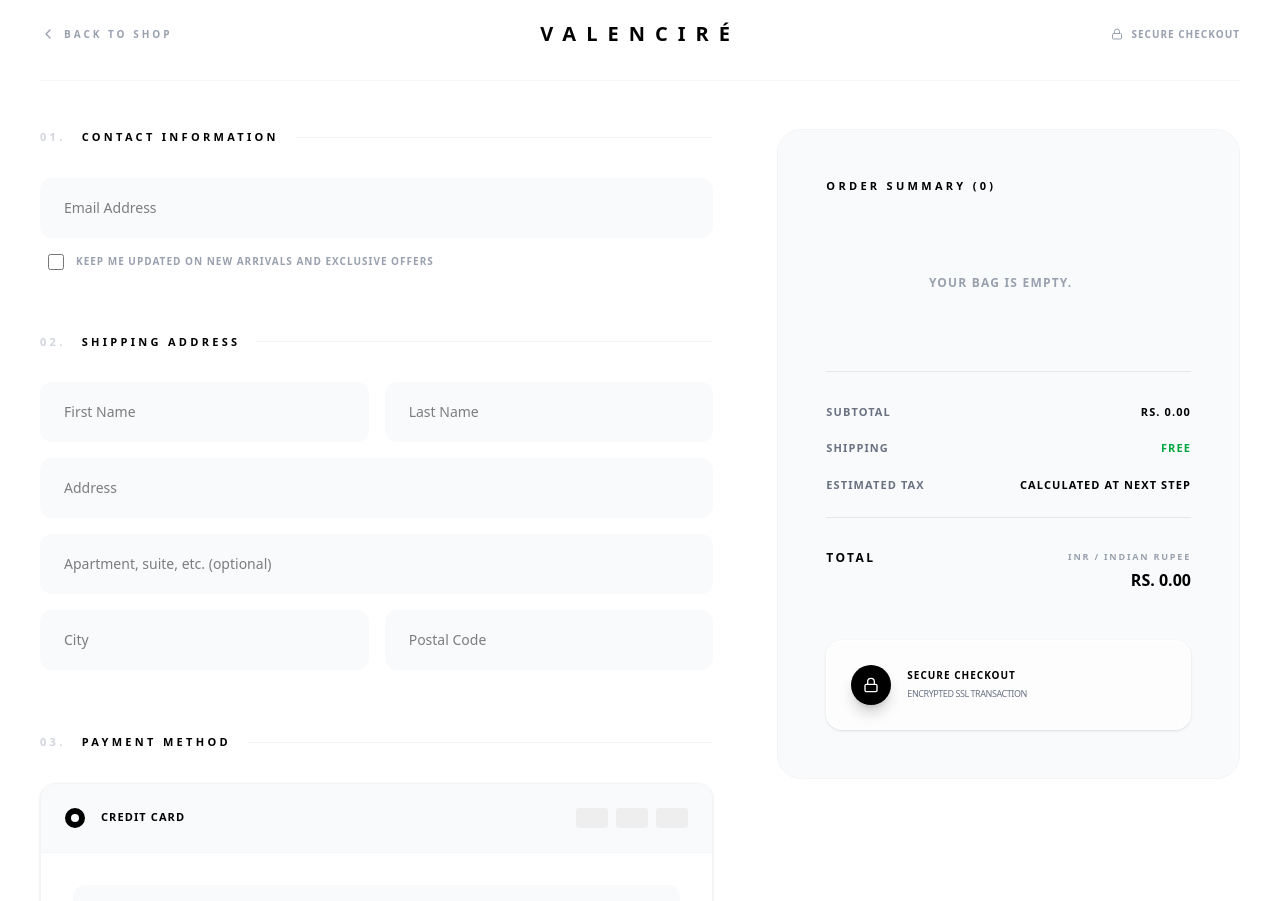
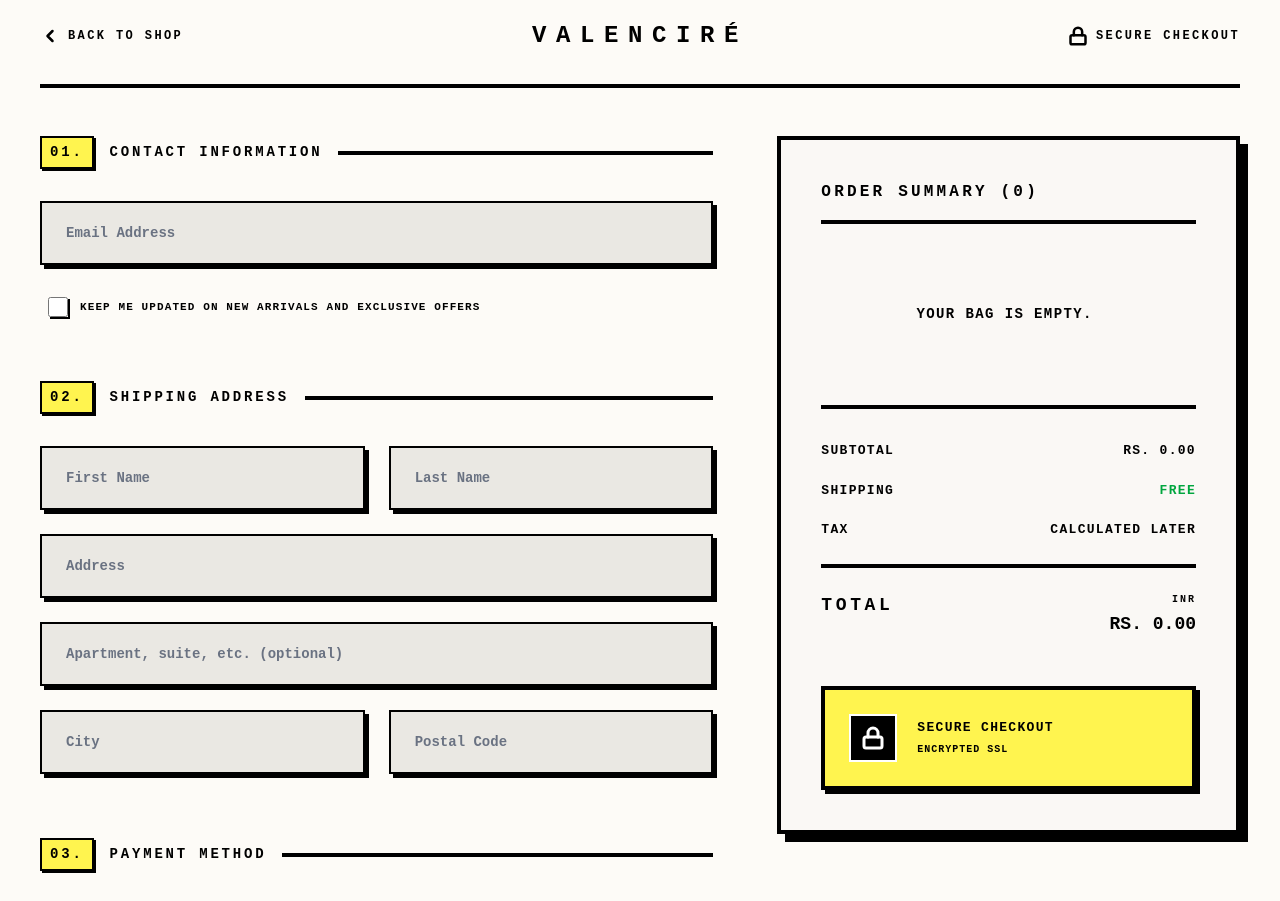
Before and after one commit to legitnieraj1/valencire-web, a Next.js app: page /checkout in a window 1280 px wide. Shown: the part 20-921 px from the top of the page. Built offline with nearby package versions, Linux system fonts and the light colour scheme.

Commit message:
Apply vintage theme to entire website

```diff
--- a/src/app/checkout/page.tsx
+++ b/src/app/checkout/page.tsx
@@ -15,25 +15,25 @@
   const total = subtotal + shipping;
 
   return (
-    <div className="min-h-screen bg-white text-black font-ui pt-10 pb-20">
+    <div className="min-h-screen bg-[#FDFBF7] text-black font-ui pt-10 pb-20">
       <div className="max-w-[1440px] mx-auto px-6 md:px-10">
 
         {/* Header / Brand */}
-        <div className="grid grid-cols-3 items-center mb-12 border-b border-gray-100 pb-8">
+        <div className="grid grid-cols-3 items-center mb-12 border-b-4 border-black pb-8">
           <div className="justify-self-start">
-            <Link href="/" className="flex items-center gap-2 text-[10px] uppercase tracking-[0.3em] font-bold text-gray-400 hover:text-black transition-colors">
-              <ChevronLeft className="w-4 h-4" />
+            <Link href="/" className="flex items-center gap-2 text-[12px] uppercase tracking-[0.2em] font-bold text-black hover:text-gray-600 transition-colors" style={{ fontFamily: "Courier New, monospace" }}>
+              <ChevronLeft className="w-5 h-5 stroke-[3px]" />
               <span className="hidden sm:inline">Back to Shop</span>
             </Link>
           </div>
           <div className="justify-self-center text-center">
-            <h1 className="text-xl tracking-[0.5em] uppercase font-bold">
+            <h1 className="text-2xl tracking-[0.4em] uppercase font-bold" style={{ fontFamily: "Courier New, monospace" }}>
               VALENCIRÉ
             </h1>
           </div>
           <div className="justify-self-end text-right">
-            <div className="flex items-center gap-2 text-[10px] uppercase tracking-widest font-bold text-gray-400">
-              <Lock className="w-3 h-3" />
+            <div className="flex items-center gap-2 text-[12px] uppercase tracking-[0.2em] font-bold text-black" style={{ fontFamily: "Courier New, monospace" }}>
+              <Lock className="w-5 h-5 stroke-[3px]" />
               <span className="hidden sm:inline">Secure Checkout</span>
             </div>
           </div>
@@ -46,141 +46,141 @@
 
             {/* Contact Information */}
             <section>
-              <h2 className="text-[11px] uppercase tracking-[0.3em] font-bold mb-8 flex items-center gap-4 text-black">
-                <span className="text-gray-300">01.</span> Contact Information
-                <div className="h-px flex-1 bg-gray-100"></div>
+              <h2 className="text-[14px] uppercase tracking-[0.2em] font-bold mb-8 flex items-center gap-4 text-black" style={{ fontFamily: "Courier New, monospace" }}>
+                <span className="text-black bg-[#FFF44F] border-2 border-black px-2 py-1 shadow-[2px_2px_0px_rgba(0,0,0,1)]">01.</span> Contact Information
+                <div className="h-1 flex-1 bg-black"></div>
               </h2>
               <div className="space-y-4">
                 <input
                   type="email"
                   placeholder="Email Address"
-                  className="w-full bg-gray-50 border-none px-6 py-5 text-sm outline-none focus:ring-1 focus:ring-black transition-all rounded-xl"
+                  className="w-full bg-[#EAE8E3] border-2 border-black px-6 py-5 text-sm outline-none focus:bg-[#FFF44F] transition-all font-bold placeholder-gray-500 shadow-[4px_4px_0px_rgba(0,0,0,1)]"
+                  style={{ fontFamily: "Courier New, monospace" }}
                   value={email}
                   onChange={(e) => setEmail(e.target.value)}
                 />
-                <div className="flex items-center gap-3 pl-2">
-                  <input type="checkbox" id="newsletter" className="w-4 h-4 rounded-none border-gray-200 accent-black cursor-pointer" />
-                  <label htmlFor="newsletter" className="text-[10px] uppercase tracking-widest text-gray-400 font-bold cursor-pointer select-none">Keep me updated on new arrivals and exclusive offers</label>
+                <div className="flex items-center gap-3 pl-2 mt-4">
+                  <input type="checkbox" id="newsletter" className="w-5 h-5 rounded-none border-2 border-black accent-black cursor-pointer shadow-[2px_2px_0px_rgba(0,0,0,1)]" />
+                  <label htmlFor="newsletter" className="text-[11px] uppercase tracking-widest text-black font-bold cursor-pointer select-none" style={{ fontFamily: "Courier New, monospace" }}>Keep me updated on new arrivals and exclusive offers</label>
                 </div>
               </div>
             </section>
 
             {/* Shipping Address */}
             <section>
-              <h2 className="text-[11px] uppercase tracking-[0.3em] font-bold mb-8 flex items-center gap-4 text-black">
-                <span className="text-gray-300">02.</span> Shipping Address
-                <div className="h-px flex-1 bg-gray-100"></div>
+              <h2 className="text-[14px] uppercase tracking-[0.2em] font-bold mb-8 flex items-center gap-4 text-black mt-16" style={{ fontFamily: "Courier New, monospace" }}>
+                <span className="text-black bg-[#FFF44F] border-2 border-black px-2 py-1 shadow-[2px_2px_0px_rgba(0,0,0,1)]">02.</span> Shipping Address
+                <div className="h-1 flex-1 bg-black"></div>
               </h2>
-              <div className="grid grid-cols-1 md:grid-cols-2 gap-4">
-                <input type="text" placeholder="First Name" className="bg-gray-50 border-none px-6 py-5 text-sm outline-none focus:ring-1 focus:ring-black transition-all rounded-xl" />
-                <input type="text" placeholder="Last Name" className="bg-gray-50 border-none px-6 py-5 text-sm outline-none focus:ring-1 focus:ring-black transition-all rounded-xl" />
-                <input type="text" placeholder="Address" className="md:col-span-2 bg-gray-50 border-none px-6 py-5 text-sm outline-none focus:ring-1 focus:ring-black transition-all rounded-xl" />
-                <input type="text" placeholder="Apartment, suite, etc. (optional)" className="md:col-span-2 bg-gray-50 border-none px-6 py-5 text-sm outline-none focus:ring-1 focus:ring-black transition-all rounded-xl" />
-                <input type="text" placeholder="City" className="bg-gray-50 border-none px-6 py-5 text-sm outline-none focus:ring-1 focus:ring-black transition-all rounded-xl" />
-                <input type="text" placeholder="Postal Code" className="bg-gray-50 border-none px-6 py-5 text-sm outline-none focus:ring-1 focus:ring-black transition-all rounded-xl" />
+              <div className="grid grid-cols-1 md:grid-cols-2 gap-6">
+                <input type="text" placeholder="First Name" className="bg-[#EAE8E3] border-2 border-black px-6 py-5 text-sm outline-none focus:bg-[#FFF44F] transition-all font-bold placeholder-gray-500 shadow-[4px_4px_0px_rgba(0,0,0,1)]" style={{ fontFamily: "Courier New, monospace" }} />
+                <input type="text" placeholder="Last Name" className="bg-[#EAE8E3] border-2 border-black px-6 py-5 text-sm outline-none focus:bg-[#FFF44F] transition-all font-bold placeholder-gray-500 shadow-[4px_4px_0px_rgba(0,0,0,1)]" style={{ fontFamily: "Courier New, monospace" }} />
+                <input type="text" placeholder="Address" className="md:col-span-2 bg-[#EAE8E3] border-2 border-black px-6 py-5 text-sm outline-none focus:bg-[#FFF44F] transition-all font-bold placeholder-gray-500 shadow-[4px_4px_0px_rgba(0,0,0,1)]" style={{ fontFamily: "Courier New, monospace" }} />
+                <input type="text" placeholder="Apartment, suite, etc. (optional)" className="md:col-span-2 bg-[#EAE8E3] border-2 border-black px-6 py-5 text-sm outline-none focus:bg-[#FFF44F] transition-all font-bold placeholder-gray-500 shadow-[4px_4px_0px_rgba(0,0,0,1)]" style={{ fontFamily: "Courier New, monospace" }} />
+                <input type="text" placeholder="City" className="bg-[#EAE8E3] border-2 border-black px-6 py-5 text-sm outline-none focus:bg-[#FFF44F] transition-all font-bold placeholder-gray-500 shadow-[4px_4px_0px_rgba(0,0,0,1)]" style={{ fontFamily: "Courier New, monospace" }} />
+                <input type="text" placeholder="Postal Code" className="bg-[#EAE8E3] border-2 border-black px-6 py-5 text-sm outline-none focus:bg-[#FFF44F] transition-all font-bold placeholder-gray-500 shadow-[4px_4px_0px_rgba(0,0,0,1)]" style={{ fontFamily: "Courier New, monospace" }} />
               </div>
             </section>
 
             {/* Payment Method */}
             <section>
-              <h2 className="text-[11px] uppercase tracking-[0.3em] font-bold mb-8 flex items-center gap-4 text-black">
-                <span className="text-gray-300">03.</span> Payment Method
-                <div className="h-px flex-1 bg-gray-100"></div>
+              <h2 className="text-[14px] uppercase tracking-[0.2em] font-bold mb-8 flex items-center gap-4 text-black mt-16" style={{ fontFamily: "Courier New, monospace" }}>
+                <span className="text-black bg-[#FFF44F] border-2 border-black px-2 py-1 shadow-[2px_2px_0px_rgba(0,0,0,1)]">03.</span> Payment Method
+                <div className="h-1 flex-1 bg-black"></div>
               </h2>
-              <div className="border border-gray-100 rounded-2xl overflow-hidden bg-white shadow-sm">
-                <div className="bg-gray-50 p-6 flex justify-between items-center border-b border-gray-100">
+              <div className="border-4 border-black bg-[#FAF8F5] shadow-[6px_6px_0px_rgba(0,0,0,1)]">
+                <div className="bg-[#FFF44F] p-6 flex justify-between items-center border-b-4 border-black">
                   <div className="flex items-center gap-4">
-                    <div className="w-5 h-5 rounded-full border-[6px] border-black"></div>
-                    <span className="text-[11px] font-bold uppercase tracking-widest text-black">Credit Card</span>
+                    <div className="w-5 h-5 rounded-full border-[6px] border-black bg-white shadow-[2px_2px_0px_rgba(0,0,0,1)]"></div>
+                    <span className="text-[14px] font-bold uppercase tracking-[0.2em] text-black" style={{ fontFamily: "Courier New, monospace" }}>Credit Card</span>
                   </div>
-                  <div className="flex gap-2 grayscale opacity-30">
-                    <div className="w-8 h-5 bg-gray-300 rounded-sm"></div>
-                    <div className="w-8 h-5 bg-gray-300 rounded-sm"></div>
-                    <div className="w-8 h-5 bg-gray-300 rounded-sm"></div>
+                  <div className="flex gap-2">
+                    <div className="w-8 h-5 bg-black border-2 border-black"></div>
+                    <div className="w-8 h-5 bg-gray-600 border-2 border-black"></div>
                   </div>
                 </div>
-                <div className="p-8 space-y-4">
+                <div className="p-8 space-y-6">
                   <div className="relative">
-                    <input type="text" placeholder="Card Number" className="w-full bg-gray-50 border-none px-6 py-5 text-sm outline-none focus:ring-1 focus:ring-black transition-all rounded-xl" />
-                    <Lock className="absolute right-6 top-1/2 -translate-y-1/2 w-4 h-4 text-gray-300" />
+                    <input type="text" placeholder="Card Number" className="w-full bg-[#EAE8E3] border-2 border-black px-6 py-5 text-sm outline-none focus:bg-white transition-all font-bold placeholder-gray-500 shadow-[4px_4px_0px_rgba(0,0,0,1)]" style={{ fontFamily: "Courier New, monospace" }} />
+                    <Lock className="absolute right-6 top-1/2 -translate-y-1/2 w-5 h-5 text-black stroke-[3px]" />
                   </div>
-                  <div className="grid grid-cols-2 gap-4">
-                    <input type="text" placeholder="Expiration Date (MM/YY)" className="bg-gray-50 border-none px-6 py-5 text-sm outline-none focus:ring-1 focus:ring-black transition-all rounded-xl" />
-                    <input type="text" placeholder="Security Code (CVV)" className="bg-gray-50 border-none px-6 py-5 text-sm outline-none focus:ring-1 focus:ring-black transition-all rounded-xl" />
+                  <div className="grid grid-cols-2 gap-6">
+                    <input type="text" placeholder="Exp (MM/YY)" className="bg-[#EAE8E3] border-2 border-black px-6 py-5 text-sm outline-none focus:bg-white transition-all font-bold placeholder-gray-500 shadow-[4px_4px_0px_rgba(0,0,0,1)]" style={{ fontFamily: "Courier New, monospace" }} />
+                    <input type="text" placeholder="CVV" className="bg-[#EAE8E3] border-2 border-black px-6 py-5 text-sm outline-none focus:bg-white transition-all font-bold placeholder-gray-500 shadow-[4px_4px_0px_rgba(0,0,0,1)]" style={{ fontFamily: "Courier New, monospace" }} />
                   </div>
                 </div>
               </div>
             </section>
 
-            <button className="group w-full bg-black text-white py-6 text-[11px] font-bold uppercase tracking-[0.3em] hover:bg-neutral-800 transition-all shadow-xl shadow-black/10 rounded-xl flex items-center justify-center gap-4">
+            <button className="group w-full bg-[#FFF44F] border-4 border-black text-black py-6 text-[15px] font-bold uppercase tracking-[0.2em] transition-all shadow-[6px_6px_0px_rgba(0,0,0,1)] active:translate-y-[4px] active:translate-x-[4px] active:shadow-none hover:bg-[#FFD700] flex items-center justify-center gap-4 mt-8" style={{ fontFamily: "Courier New, monospace" }}>
               Complete Purchase
-              <ArrowRight className="w-4 h-4 transition-transform group-hover:translate-x-2" />
+              <ArrowRight className="w-6 h-6 stroke-[3px]" />
             </button>
 
-            <p className="text-[9px] text-gray-400 text-center uppercase tracking-widest leading-relaxed">
-              By clicking complete purchase, you agree to our <Link href="#" className="underline underline-offset-4 hover:text-black">Terms of Service</Link> and <Link href="#" className="underline underline-offset-4 hover:text-black">Privacy Policy</Link>.
+            <p className="text-[11px] text-gray-800 font-bold text-center uppercase tracking-widest mt-6" style={{ fontFamily: "Courier New, monospace" }}>
+              By clicking complete purchase, you agree to our <Link href="#" className="underline underline-offset-4 hover:text-black">Terms</Link> & <Link href="#" className="underline underline-offset-4 hover:text-black">Privacy</Link>.
             </p>
           </div>
 
           {/* Right Column: Order Summary */}
           <div className="lg:col-span-5">
-            <div className="sticky top-10 bg-gray-50 rounded-3xl p-8 md:p-12 border border-gray-100">
-              <h2 className="text-[11px] uppercase tracking-[0.3em] font-bold mb-10 text-black">Order Summary ({cartCount})</h2>
+            <div className="sticky top-10 bg-[#FAF8F5] border-4 border-black shadow-[8px_8px_0px_rgba(0,0,0,1)] p-8 md:p-10">
+              <h2 className="text-[16px] uppercase tracking-[0.2em] font-bold mb-10 text-black border-b-4 border-black pb-4" style={{ fontFamily: "Courier New, monospace" }}>Order Summary ({cartCount})</h2>
 
-              <div className="space-y-8 mb-10 max-h-[400px] overflow-y-auto pr-4 custom-scrollbar">
+              <div className="space-y-6 mb-10 max-h-[400px] overflow-y-auto pr-2 custom-scrollbar">
                 {items.map((item) => (
-                  <div key={`${item.id}-${item.size}`} className="flex gap-6 items-center">
-                    <div className="relative w-20 h-24 flex-shrink-0 bg-white rounded-2xl overflow-hidden shadow-sm border border-white/50">
-                      <Image src={item.image} alt={item.name} fill className="object-cover" />
-                      <div className="absolute -top-1 -right-1 w-6 h-6 bg-black text-white text-[10px] flex items-center justify-center rounded-full font-bold shadow-md">
+                  <div key={`${item.id}-${item.size}`} className="flex gap-6 items-center border-b-2 border-black pb-6 last:border-0">
+                    <div className="relative w-24 h-32 flex-shrink-0 bg-[#EAE8E3] border-2 border-black shadow-[4px_4px_0px_rgba(0,0,0,1)] overflow-visible">
+                      <Image src={item.image} alt={item.name} fill className="object-contain" />
+                      <div className="absolute -top-3 -right-3 w-8 h-8 bg-[#FFF44F] border-2 border-black text-black text-[12px] flex items-center justify-center font-bold shadow-[2px_2px_0px_rgba(0,0,0,1)] z-10" style={{ fontFamily: "Courier New, monospace" }}>
                         {item.quantity}
                       </div>
                     </div>
                     <div className="flex-1">
-                      <h3 className="text-[10px] font-bold uppercase tracking-[0.15em] text-black mb-1 leading-tight">{item.name}</h3>
-                      <p className="text-[10px] uppercase tracking-widest text-gray-400 font-bold mb-2">Size: {item.size}</p>
-                      <p className="text-xs font-bold text-neutral-800">RS. {item.price}.00</p>
+                      <h3 className="text-[12px] font-bold uppercase tracking-[0.1em] text-black mb-2 leading-tight" style={{ fontFamily: "Courier New, monospace" }}>{item.name}</h3>
+                      <p className="text-[12px] uppercase tracking-widest text-black font-bold mb-2" style={{ fontFamily: "Courier New, monospace" }}>Size: {item.size}</p>
+                      <p className="text-[14px] font-bold text-black" style={{ fontFamily: "Courier New, monospace" }}>RS. {item.price}.00</p>
                     </div>
                   </div>
                 ))}
                 {items.length === 0 && (
                   <div className="py-10 text-center">
-                    <p className="text-xs text-gray-400 uppercase tracking-widest font-bold">Your bag is empty.</p>
+                    <p className="text-[14px] text-black uppercase tracking-widest font-bold" style={{ fontFamily: "Courier New, monospace" }}>Your bag is empty.</p>
                   </div>
                 )}
               </div>
 
-              <div className="space-y-5 border-t border-gray-200 pt-8">
-                <div className="flex justify-between text-[11px] uppercase tracking-widest font-bold text-gray-500">
+              <div className="space-y-5 border-t-4 border-black pt-8">
+                <div className="flex justify-between text-[13px] uppercase tracking-widest font-bold text-black" style={{ fontFamily: "Courier New, monospace" }}>
                   <span>Subtotal</span>
-                  <span className="text-black">RS. {subtotal.toLocaleString()}.00</span>
+                  <span>RS. {subtotal.toLocaleString()}.00</span>
                 </div>
-                <div className="flex justify-between text-[11px] uppercase tracking-widest font-bold text-gray-500">
+                <div className="flex justify-between text-[13px] uppercase tracking-widest font-bold text-black" style={{ fontFamily: "Courier New, monospace" }}>
                   <span>Shipping</span>
                   <span className="text-green-600">Free</span>
                 </div>
-                <div className="flex justify-between text-[11px] uppercase tracking-widest font-bold text-gray-500">
-                  <span>Estimated Tax</span>
-                  <span className="text-black">Calculated at next step</span>
+                <div className="flex justify-between text-[13px] uppercase tracking-widest font-bold text-black" style={{ fontFamily: "Courier New, monospace" }}>
+                  <span>Tax</span>
+                  <span>Calculated later</span>
                 </div>
-                <div className="flex justify-between text-base font-bold text-black border-t border-gray-200 pt-8 mt-6">
-                  <span className="uppercase tracking-[0.2em] text-xs">Total</span>
+                <div className="flex justify-between text-[18px] font-bold text-black border-t-4 border-black pt-6 mt-6" style={{ fontFamily: "Courier New, monospace" }}>
+                  <span className="uppercase tracking-[0.2em]">Total</span>
                   <div className="text-right">
-                    <span className="text-[9px] uppercase tracking-[0.2em] text-gray-400 block mb-1 font-bold">INR / Indian Rupee</span>
+                    <span className="text-[10px] uppercase tracking-[0.2em] text-black block mb-1 font-bold">INR</span>
                     RS. {total.toLocaleString()}.00
                   </div>
                 </div>
               </div>
 
               {/* Trust Badge */}
-              <div className="mt-12 bg-white/60 backdrop-blur-sm border border-white p-6 rounded-2xl shadow-sm">
-                <div className="flex gap-4 items-center">
-                  <div className="w-10 h-10 bg-black rounded-full flex items-center justify-center shadow-lg shadow-black/20">
-                    <Lock className="w-4 h-4 text-white" />
+              <div className="mt-12 bg-[#FFF44F] border-4 border-black p-6 shadow-[4px_4px_0px_rgba(0,0,0,1)]">
+                <div className="flex gap-5 items-center">
+                  <div className="w-12 h-12 bg-black border-2 border-white flex items-center justify-center">
+                    <Lock className="w-6 h-6 text-white stroke-[3px]" />
                   </div>
                   <div>
-                    <p className="text-[10px] font-bold uppercase tracking-widest text-black">Secure Checkout</p>
-                    <p className="text-[9px] text-gray-500 mt-1 uppercase tracking-tighter">Encrypted SSL Transaction</p>
+                    <p className="text-[13px] font-bold uppercase tracking-widest text-black" style={{ fontFamily: "Courier New, monospace" }}>Secure Checkout</p>
+                    <p className="text-[10px] font-bold text-black mt-1 uppercase tracking-widest" style={{ fontFamily: "Courier New, monospace" }}>Encrypted SSL</p>
                   </div>
                 </div>
               </div>
```
Also changed, not shown: src/app/page.tsx (+8 -8 lines), src/components/Footer.tsx (+40 -40 lines), src/components/Hero.tsx (+14 -16 lines), src/components/Navbar.tsx (+48 -48 lines), src/context/CartContext.tsx (+17 -16 lines).
